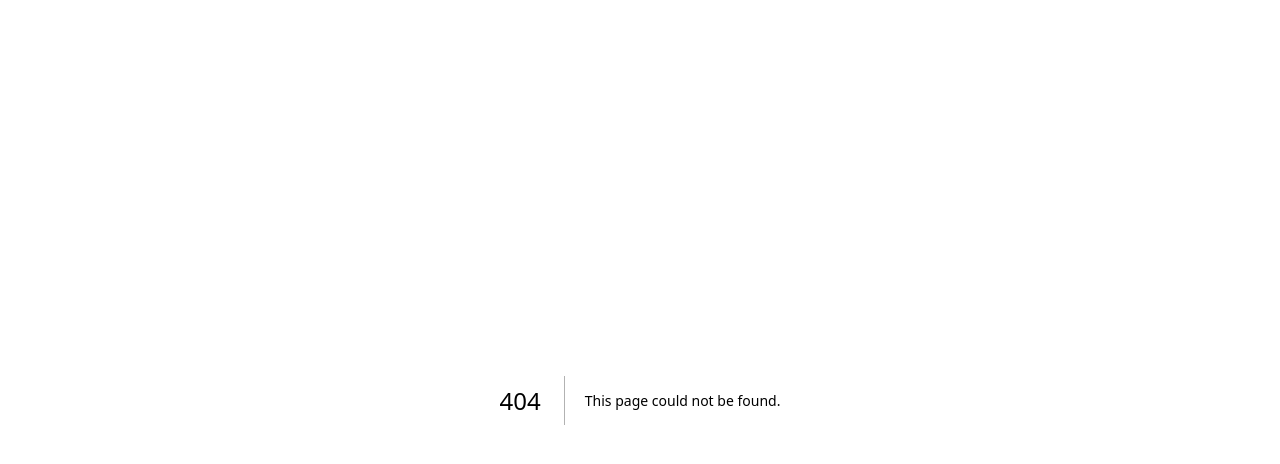
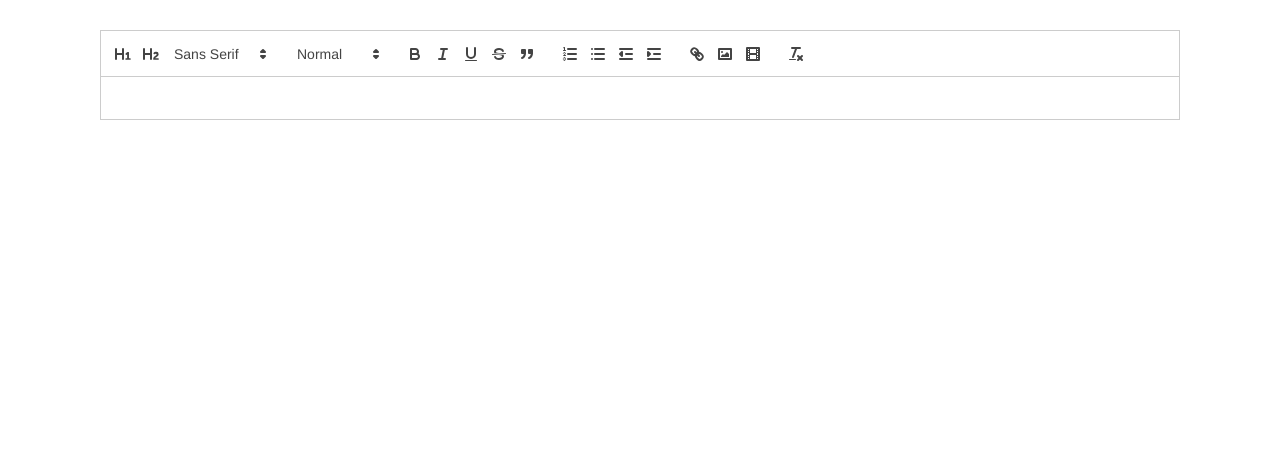
Before and after one commit to CPGRU/my-blog-with-postgreSQL, a Next.js app: page /create in a window 1280 px wide. Before the commit this address had no page. Shown: the top 464 px of the page. Built offline with nearby package versions, Linux system fonts and the light colour scheme.

Commit message:
add react-quill editor on create page

```diff
--- /dev/null
+++ b/src/app/(blog)/page.tsx
@@ -0,0 +1,7 @@
+export default function Home() {
+  return (
+    <main>
+      <h1>Home page</h1>
+    </main>
+  )
+}
--- /dev/null
+++ b/src/app/create/page.tsx
@@ -0,0 +1,60 @@
+"use client";
+
+import { useState } from "react";
+import dynamic from "next/dynamic";
+import "react-quill/dist/quill.snow.css";
+
+const QuillEditor = dynamic(
+  ()=>import('react-quill'),
+  {
+    ssr: false,
+  }
+);
+
+const modules = {
+  toolbar: [
+    [{ header: '1' }, { header: '2' }, { font: [] }],
+    [{ size: [] }],
+    ['bold', 'italic', 'underline', 'strike', 'blockquote'],
+    [
+      { list: 'ordered' },
+      { list: 'bullet' },
+      { indent: '-1' },
+      { indent: '+1' },
+    ],
+    ['link', 'image', 'video'],
+    ['clean'],
+  ],
+  clipboard: {
+    // toggle to add extra line breaks when pasting HTML:
+    matchVisual: false,
+  },
+};
+
+const formats = [
+  'header',
+  'font',
+  'size',
+  'bold',
+  'italic',
+  'underline',
+  'strike',
+  'blockquote',
+  'list',
+  'bullet',
+  'indent',
+  'link',
+  'image',
+  'video',
+];
+
+export default function Home() {
+  const [ content, setContent ] = useState('');
+
+  return (
+    <div>
+      <QuillEditor theme="snow" modules={modules} formats={formats} value={content} onChange={setContent}/>
+    </div>
+
+  )
+}
--- a/src/app/globals.css
+++ b/src/app/globals.css
@@ -2,32 +2,27 @@
 @tailwind components;
 @tailwind utilities;
 
-:root {
-  --foreground-rgb: 0, 0, 0;
-  --background-start-rgb: 214, 219, 220;
-  --background-end-rgb: 255, 255, 255;
-}
-
-@media (prefers-color-scheme: dark) {
-  :root {
-    --foreground-rgb: 255, 255, 255;
-    --background-start-rgb: 0, 0, 0;
-    --background-end-rgb: 0, 0, 0;
-  }
-}
 
 body {
-  color: rgb(var(--foreground-rgb));
-  background: linear-gradient(
-      to bottom,
-      transparent,
-      rgb(var(--background-end-rgb))
-    )
-    rgb(var(--background-start-rgb));
+  background: rgb(255, 255, 255);
+  padding: 0;
+  margin: 30px;
+  margin-left: 100px;
+  margin-right: 100px;
+  font-family: -apple-system,
+                BlinkMacSystemFont,
+                "Segoe UI",
+                Roboto,
+                Oxygen,
+                Ubuntu,
+                Cantarell,
+                Fira Sans,
+                Droid Sans,
+                "Helvetica Neue",
+                sans-serif;
+  line-height: 1.6;
+  font-size: 18px;
 }
-
-@layer utilities {
-  .text-balance {
-    text-wrap: balance;
-  }
+* {
+  box-sizing: border-box;
 }
--- /dev/null
+++ b/src/app/lib/db.js
@@ -0,0 +1,15 @@
+import { Pool } from "pg";
+
+let conn;
+
+if(!conn) {
+    conn = new Pool({
+        user: process.env.PGSQL_USER,
+        password: process.env.PGSQL_PASSWORD,
+        host: process.env.PGSQL_HOST,
+        port: process.env.PGSQL_PORT,
+        database: process.env.PGSQL_DATABASE,
+      });
+}
+
+export default conn;
--- a/src/app/page.tsx
+++ /dev/null
@@ -1,113 +0,0 @@
-import Image from "next/image";
-
-export default function Home() {
-  return (
-    <main className="flex min-h-screen flex-col items-center justify-between p-24">
-      <div className="z-10 w-full max-w-5xl items-center justify-between font-mono text-sm lg:flex">
-        <p className="fixed left-0 top-0 flex w-full justify-center border-b border-gray-300 bg-gradient-to-b from-zinc-200 pb-6 pt-8 backdrop-blur-2xl dark:border-neutral-800 dark:bg-zinc-800/30 dark:from-inherit lg:static lg:w-auto  lg:rounded-xl lg:border lg:bg-gray-200 lg:p-4 lg:dark:bg-zinc-800/30">
-          Get started by editing&nbsp;
-          <code className="font-mono font-bold">src/app/page.tsx</code>
-        </p>
-        <div className="fixed bottom-0 left-0 flex h-48 w-full items-end justify-center bg-gradient-to-t from-white via-white dark:from-black dark:via-black lg:static lg:size-auto lg:bg-none">
-          <a
-            className="pointer-events-none flex place-items-center gap-2 p-8 lg:pointer-events-auto lg:p-0"
-            href="https://vercel.com?utm_source=create-next-app&utm_medium=appdir-template&utm_campaign=create-next-app"
-            target="_blank"
-            rel="noopener noreferrer"
-          >
-            By{" "}
-            <Image
-              src="/vercel.svg"
-              alt="Vercel Logo"
-              className="dark:invert"
-              width={100}
-              height={24}
-              priority
-            />
-          </a>
-        </div>
-      </div>
-
-      <div className="relative z-[-1] flex place-items-center before:absolute before:h-[300px] before:w-full before:-translate-x-1/2 before:rounded-full before:bg-gradient-radial before:from-white before:to-transparent before:blur-2xl before:content-[''] after:absolute after:-z-20 after:h-[180px] after:w-full after:translate-x-1/3 after:bg-gradient-conic after:from-sky-200 after:via-blue-200 after:blur-2xl after:content-[''] before:dark:bg-gradient-to-br before:dark:from-transparent before:dark:to-blue-700 before:dark:opacity-10 after:dark:from-sky-900 after:dark:via-[#0141ff] after:dark:opacity-40 sm:before:w-[480px] sm:after:w-[240px] before:lg:h-[360px]">
-        <Image
-          className="relative dark:drop-shadow-[0_0_0.3rem_#ffffff70] dark:invert"
-          src="/next.svg"
-          alt="Next.js Logo"
-          width={180}
-          height={37}
-          priority
-        />
-      </div>
-
-      <div className="mb-32 grid text-center lg:mb-0 lg:w-full lg:max-w-5xl lg:grid-cols-4 lg:text-left">
-        <a
-          href="https://nextjs.org/docs?utm_source=create-next-app&utm_medium=appdir-template&utm_campaign=create-next-app"
-          className="group rounded-lg border border-transparent px-5 py-4 transition-colors hover:border-gray-300 hover:bg-gray-100 hover:dark:border-neutral-700 hover:dark:bg-neutral-800/30"
-          target="_blank"
-          rel="noopener noreferrer"
-        >
-          <h2 className="mb-3 text-2xl font-semibold">
-            Docs{" "}
-            <span className="inline-block transition-transform group-hover:translate-x-1 motion-reduce:transform-none">
-              -&gt;
-            </span>
-          </h2>
-          <p className="m-0 max-w-[30ch] text-sm opacity-50">
-            Find in-depth information about Next.js features and API.
-          </p>
-        </a>
-
-        <a
-          href="https://nextjs.org/learn?utm_source=create-next-app&utm_medium=appdir-template-tw&utm_campaign=create-next-app"
-          className="group rounded-lg border border-transparent px-5 py-4 transition-colors hover:border-gray-300 hover:bg-gray-100 hover:dark:border-neutral-700 hover:dark:bg-neutral-800/30"
-          target="_blank"
-          rel="noopener noreferrer"
-        >
-          <h2 className="mb-3 text-2xl font-semibold">
-            Learn{" "}
-            <span className="inline-block transition-transform group-hover:translate-x-1 motion-reduce:transform-none">
-              -&gt;
-            </span>
-          </h2>
-          <p className="m-0 max-w-[30ch] text-sm opacity-50">
-            Learn about Next.js in an interactive course with&nbsp;quizzes!
-          </p>
-        </a>
-
-        <a
-          href="https://vercel.com/templates?framework=next.js&utm_source=create-next-app&utm_medium=appdir-template&utm_campaign=create-next-app"
-          className="group rounded-lg border border-transparent px-5 py-4 transition-colors hover:border-gray-300 hover:bg-gray-100 hover:dark:border-neutral-700 hover:dark:bg-neutral-800/30"
-          target="_blank"
-          rel="noopener noreferrer"
-        >
-          <h2 className="mb-3 text-2xl font-semibold">
-            Templates{" "}
-            <span className="inline-block transition-transform group-hover:translate-x-1 motion-reduce:transform-none">
-              -&gt;
-            </span>
-          </h2>
-          <p className="m-0 max-w-[30ch] text-sm opacity-50">
-            Explore starter templates for Next.js.
-          </p>
-        </a>
-
-        <a
-          href="https://vercel.com/new?utm_source=create-next-app&utm_medium=appdir-template&utm_campaign=create-next-app"
-          className="group rounded-lg border border-transparent px-5 py-4 transition-colors hover:border-gray-300 hover:bg-gray-100 hover:dark:border-neutral-700 hover:dark:bg-neutral-800/30"
-          target="_blank"
-          rel="noopener noreferrer"
-        >
-          <h2 className="mb-3 text-2xl font-semibold">
-            Deploy{" "}
-            <span className="inline-block transition-transform group-hover:translate-x-1 motion-reduce:transform-none">
-              -&gt;
-            </span>
-          </h2>
-          <p className="m-0 max-w-[30ch] text-balance text-sm opacity-50">
-            Instantly deploy your Next.js site to a shareable URL with Vercel.
-          </p>
-        </a>
-      </div>
-    </main>
-  );
-}
```
Also changed, not shown: package.json (+6 -4 lines), 1 other file (tests, documents, lock files or other folders).
